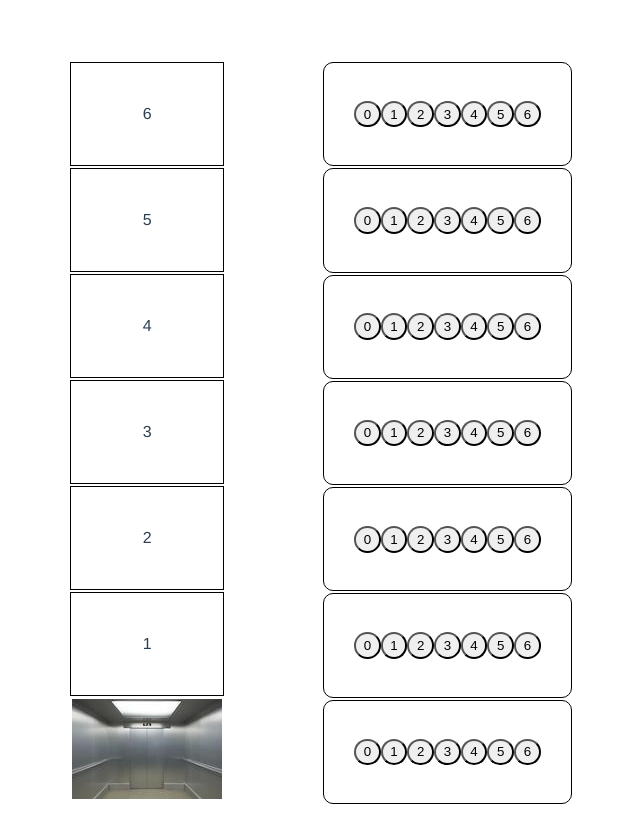
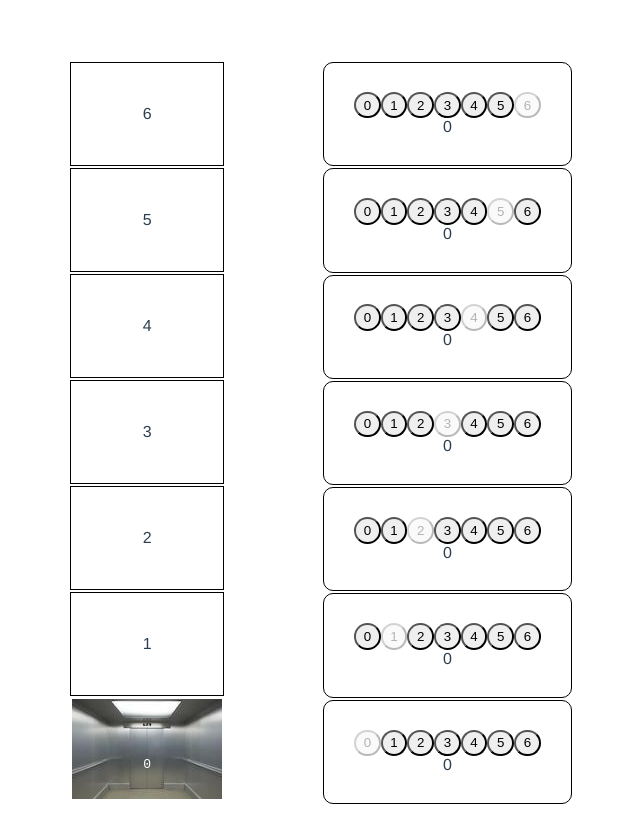
Before and after one commit to alexandrecoin/technical_elevator, a Vue app: page / in a window 1280 px wide. Shown: the whole page, without its empty margins (319-959 px from the left). Built offline with nearby package versions, Linux system fonts and the light colour scheme.

Commit message:
fix css and props

```diff
--- a/src/App.vue
+++ b/src/App.vue
@@ -1,11 +1,17 @@
 <template>
   <div id="app">
-    <Elevator class="component" :floors="floors" :currentFloor="currentFloor" />
+    <Elevator
+      class="component"
+      :floors="floors"
+      :currentFloor="currentFloor"
+      :peopleInElevator="peopleInElevator"
+    />
     <Panel
       class="component"
       :floors="floors"
       :buttons="buttons"
       :currentFloor="currentFloor"
+      :peopleWaitingOnFloors="peopleWaitingOnFloors"
       @callElevator="addPeople"
     />
   </div>
@@ -27,11 +33,14 @@ export default {
       buttons: [0, 1, 2, 3, 4, 5, 6],
       people: [],
       peopleWaiting: [],
+      peopleWaitingOnFloors: [],
+      peopleInElevator: 0,
       currentFloor: 0,
     };
   },
   methods: {
     async addPeople(person) {
+      this.peopleWaitingOnFloors.push(person);
       if (!this.people.length) {
         this.people.push(person);
         try {
@@ -64,15 +73,19 @@ export default {
           await this.moveUp();
         }
         await this.waitForPerson();
+        this.peopleWaitingOnFloors.shift();
+        this.peopleInElevator++;
         if (person.to < this.currentFloor) {
           for (let j = this.currentFloor; j > person.to; j--) {
             await this.moveDown();
           }
+          this.peopleInElevator--;
         }
         if (person.to > this.currentFloor) {
           for (let j = this.currentFloor; j < person.to; j++) {
             await this.moveUp();
           }
+          this.peopleInElevator--;
         }
       }
     },
@@ -83,15 +96,18 @@ export default {
           await this.moveDown();
         }
         await this.waitForPerson();
+        this.peopleInElevator++;
 
         if (person.to < this.currentFloor) {
           for (let j = this.currentFloor; j > person.to; j--) {
             await this.moveDown();
+            this.peopleInElevator--;
           }
         }
         if (person.to > this.currentFloor) {
           for (let j = this.currentFloor; j < person.to; j++) {
             await this.moveUp();
+            this.peopleInElevator--;
           }
         }
       }
--- a/src/components/Elevator.vue
+++ b/src/components/Elevator.vue
@@ -3,8 +3,9 @@
     <table>
       <tbody>
         <tr v-for="floor in floors" :key="floor">
-          <td v-if="floor === currentFloor">
+          <td v-if="floor === currentFloor" class="container">
             <img src="../assets/cell.jpg" />
+            <pre class="centered">{{ peopleInElevator }}</pre>
           </td>
           <td v-else class="floor">{{ floor }}</td>
         </tr>
@@ -18,13 +19,28 @@ export default {
   name: 'Elevator',
   props: {
     floors: Array,
-    currentFloor: Number
+    currentFloor: Number,
+    peopleInElevator: Number,
   },
 };
 </script>
 
 <!-- Add "scoped" attribute to limit CSS to this component only -->
 <style scoped>
+.container {
+  position: relative;
+  text-align: center;
+  color: white;
+}
+
+/* Centered text */
+.centered {
+  position: absolute;
+  top: 50%;
+  left: 50%;
+  transform: translate(-50%, -50%);
+}
+
 h3 {
   margin: 40px 0 0;
 }
--- a/src/components/Panel.vue
+++ b/src/components/Panel.vue
@@ -8,10 +8,11 @@
             :key="button"
             :value="button"
             @click="callElevator(floor, $event)"
+            :disabled="button === floor"
           >
             {{ button }}
           </button>
-          <div></div>
+          <div>{{ passengers(floor) }}</div>
         </td>
       </tr>
     </tbody>
@@ -24,6 +25,14 @@ export default {
     floors: Array,
     buttons: Array,
     currentFloor: Number,
+    peopleWaitingOnFloors: Array,
+  },
+  computed: {
+    passengers() {
+      return (floor) =>
+        this.peopleWaitingOnFloors.filter((person) => person.from === floor)
+          .length;
+    },
   },
   methods: {
     callElevator(floor, e) {
```
